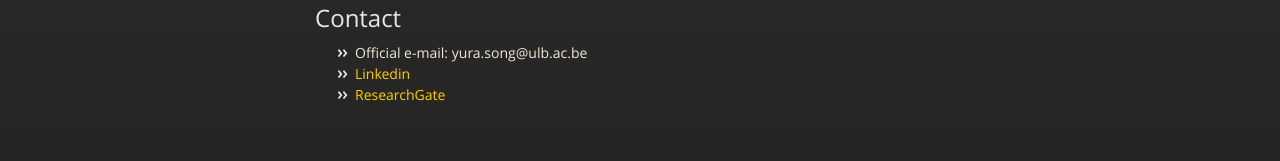
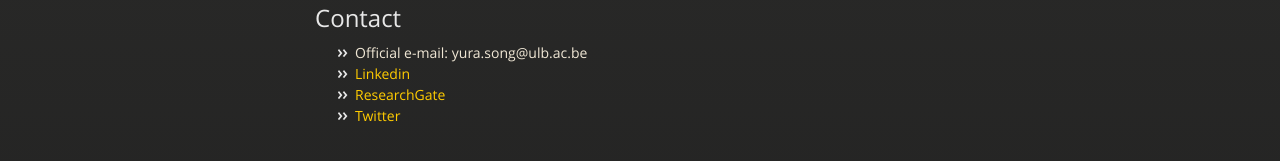
Before and after one commit to yurasong/yurasong.github.io, a Jekyll site: the page built from index.md, in a window 1280 px wide and 900 px high, scrolled down 4884 px. Shown: the part 664-825 px from the top of the window. Built offline with Jekyll 4.4.1, drawn with Linux system fonts in a browser that asks for light colours; our own code applies the rules of GitHub Pages for plain Markdown files.

Commit message:
Update index.md

```diff
--- a/index.md
+++ b/index.md
@@ -233,3 +233,4 @@ My ultimate goal studying bioinformatics and cancer biology is finding the new w
 * Official e-mail: yura.song@ulb.ac.be
 * [Linkedin](https://www.linkedin.com/in/yurasong/)
 * [ResearchGate](https://www.researchgate.net/profile/Yura_Song?ev=hdr_xprf&_sg=g2cNMfb4uhXn4J9onTHRB0QmtpXQWmJ3YA93nqu9zynhck--9DSlvm0euyoV5y5_d1AdUwRBnEk6ZHnCSVmwLzox)
+* [Twitter](https://twitter.com/yura__song)
```
